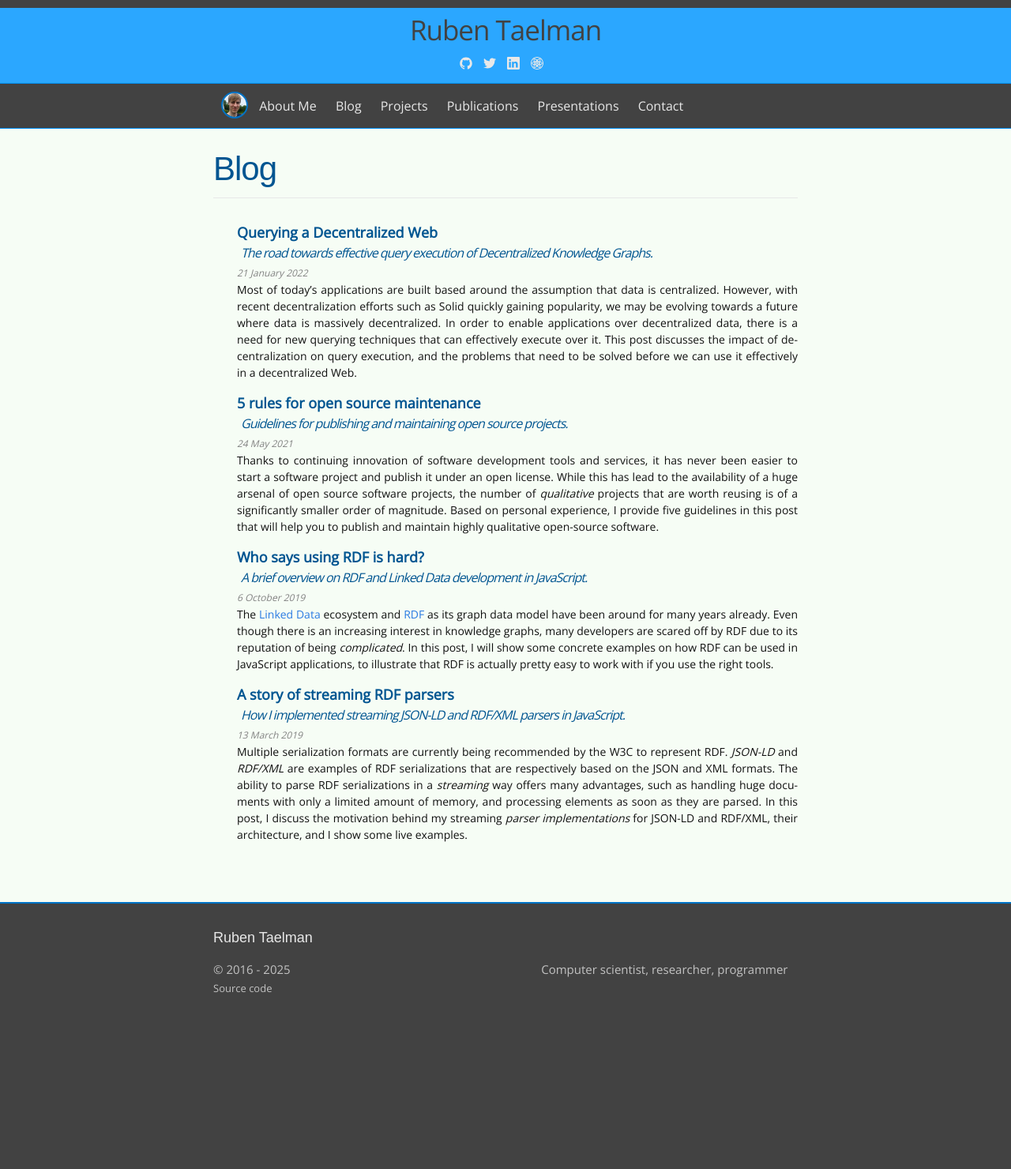
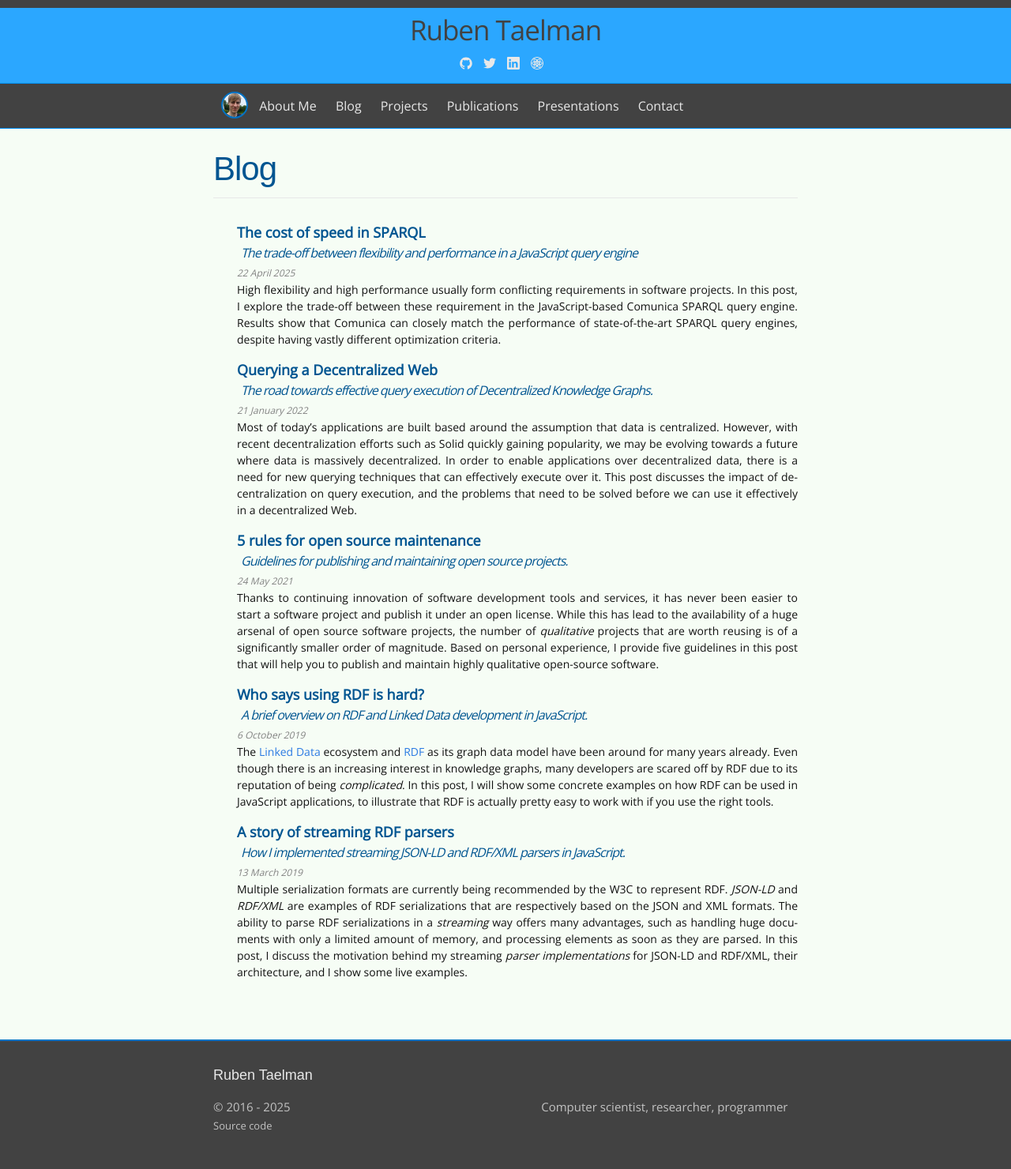
Before and after one commit to rubensworks/rubensworks.net, a Jekyll site: the page built from blog.md, in a window 1280 px wide. Shown: the whole page at 79% size. Built offline with Jekyll 4.4.1, drawn with Linux system fonts in a browser that asks for light colours; some web fonts are replaced; before the commit the page ends 1306 px from its top, so only the background shows below that; some of the changed lines change nothing that is shown.

Commit message:
Add blog post on The cost of speed in SPARQL

```diff
--- /dev/null
+++ b/_posts/2025-04-22-cost-speed-sparql.markdown
@@ -0,0 +1,219 @@
+---
+layout:      post
+categories:  blog
+tags:        [ querying, javascript, modular, knowledge graphs, rdf, linked data ]
+comments:    true
+title:       "The cost of speed in SPARQL"
+subtitle:    "The trade-off between flexibility and performance in a JavaScript query engine"
+date:        2025-04-22 10:00:00 +0100
+feature_img: /img/blog/red-car-sunset.jpg
+---
+<p class="post-abstract" markdown="1">
+High flexibility and high performance usually form conflicting requirements in software projects.
+In this post, I explore the trade-off between these requirement in the JavaScript-based Comunica SPARQL query engine.
+Results show that Comunica can closely match the performance of state-of-the-art SPARQL query engines, despite having vastly different optimization criteria.
+</p>
+<!--more-->
+
+In this post, I want to share some development insights about the [Comunica](https://comunica.dev/) query engine,
+which I started developing in 2017, and has been evolving ever since.
+This post starts by discussing the motivations of Comunica,
+and what its primary optimization criteria are.
+Next, the reasons for using JavaScript are discussed.
+Finally, some results are presented about the performance of Comunica compared to state of the art SPARQL query engines.
+
+<img src="/img/blog/red-car-sunset.png" alt="Red car driving into the sunset" class="feature-img" />
+
+<p>
+<center><em>Going fast is only one of many optimization criteria that matter</em></center>
+</p>
+
+## Building a modular query engine for the Web
+
+Back in 2018, Comunica was introduced to the scientific community through a [research article at the ISWC conference](https://comunica.github.io/Article-ISWC2018-Resource/).
+In this article, Comunica was introduced as a framework for querying across *federations of Knowledge Graphs that are spread across the Web*,
+even if these Knowledge Graphs are hosted through different *heterogeneous APIs*.
+In addition, it was designed to be *flexible for researchers* to easily implement and compare different query algorithms through a highly modular architecture.
+
+Today, these are still the primary motivations, as they are [highlighted as such on the Comunica homepage](https://comunica.dev/).
+One thing that has changed, is that while originally Comunica was only targeted at researchers,
+Comunica has also been gaining increasing adoption outside of the research community.
+For this reason, the [Comunica Association](https://comunica.dev/association/) was launched in 2022
+as a non-profit organization to ensure the long-term maintenance and development of Comunica.
+As such, Comunica now aims to be flexible for all kinds of users,
+while at the same time being ready for practical use.
+
+## Why JavaScript?
+
+A common question I get when discussing the motivations behind Comunica is *"Why JavaScript? Isn't it slow?"*.
+While this is a loaded question, the answer is a bit nuanced.
+Besides performance, there are other –possibly conflicting– requirements that must be taken into account.
+For Comunica, we have the following requirements that are relevant for choosing a programming language:
+
+1. Execution in Web applications
+2. Flexibility and high developer producivity
+3. Good performance
+
+For the first requirement, we consider both client-side applications in the Web browser and server-side applications on Web servers.
+While execution in Web browsers has long restricted once's choice in programming language to JavaScript,
+[WebAssembly](https://webassembly.org/) in recent years established itself to allow other programming languages to be ported to the browser as well.
+While it promises higher performance than JavaScript, it still has some limitations such as
+not being able to access the DOM, and
+[having strict memory bounds](https://github.com/WebAssembly/design/issues/1397).
+For data-intensive applications that require interaction with the DOM through JavaScript,
+data needs to be transfered from WebAssembly-land to JavaScript-land,
+[which can become expensive](https://libstore.ugent.be/fulltxt/RUG01/003/063/185/RUG01-003063185_2022_0001_AC.pdf).
+Neverheless, these limitations may be resolved in the future.
+So in this regard, any language that can be compiled to WebAssembly could become a valid alternative.
+
+For the requirements of flexibility and fast development,
+scripting languages such as JavaScript, PHP, Python, and Ruby are highly popular.
+Most scripting languages are dynamically typed,
+which allows the developer to spend less time of typing out explicit type declarations.
+Furthermore, scripting languages are interpreted or JIT compiled,
+which allows developers to quickly make changes to code without being blocked by long compilation times.
+This also allows developers to more easily debug code,
+as they can even make temporary changes in the source code of libraries they depend on,
+which is hard to do when working with compiled languages.
+Finally, scripting languages tend to allow both object-oriented and functional programming paradigms,
+to give further flexibility to developers.
+
+Good performance is important for Comunica,
+but it's placed at position 3 in the list of requirements.
+Since high performance tends to conflict with the other requirements, we have to make trade-offs between them.
+This means that given the needs for execution in Web applications, flexibility, and fast development,
+we must achieve a level performance that is as high as possible.
+
+Given all these requirements, I consider JavaScript runtimes as the perfect solution.
+First, JavaScript has been specifically designed for running in Web environments,
+and since the introduction of runtime environments such as [Node.js](https://nodejs.org/),
+JavaScript can run *anywhere*, even outside of the browser.
+Second, since it runs directly from source files,
+it excels in high developer producivity.
+And if your project reaches a certain size, you can consider introducing [TypeScript](https://www.typescriptlang.org/) to get type-safety when needed.
+Third, since the introduction of the [V8 engine](https://v8.dev/),
+JavaScript execution has become [*extremely fast*](https://v8.dev/blog/10-years)
+thanks to its JIT compilation.
+This is in contrast to the old days, when JavaScript execution used to be very slow due to all engines being purely interpreter-based.
+While JIT code will never be as fast as fully compiled code,
+it can get very close with some [basic understanding of the optimizing compilers in JIT engines](https://www.youtube.com/watch?v=XAqIpGU8ZZk).
+
+## What is the impact on performance?
+
+While the requirements of Web execution and high developer productivity are considered more important than performance for Comunica,
+the question rises as to how performant we can get based on these restrictions?
+
+To answer this question, one would to have to implement algorithmically identical versions of the same software in different languages, which is difficult to near impossible.
+What we can do instead, is compare Comunica against similar query engines, and run identical query workloads over them.
+Unfortunately, no production-ready equivalents to Comunica currently exist that are able to perform federated queries over heterogeneous APIs.
+The closest we can get, is to compare Comunica to SPARQL engines that are designed for a single data store in a centralized setting.
+While querying with Comunica in a centralized setting is possible,
+it's archicture is optimized for federation over remote sources,
+so Comunica will inherently at a disadvantage.
+For example, Comunica optimizes for early result arrival times through [pipelining](https://www.geeksforgeeks.org/pipeline-in-query-processing-in-dbms/), as opposed to fast complete results.
+While the former is more useful in a distributed environment, the latter is often preferred in a centralized setting.
+Furthermore, Comunica has a modular plug-and-play architecture in which modules are loosely coupled,
+which defers selection of relevant actors to process each operator to execution time.
+This can come with performance overhead compared to more tighly coupled architectures.
+
+### Experimental setup
+
+To perform this comparison,
+I ran both the [Berlin SPARQL benchmark](http://wbsg.informatik.uni-mannheim.de/bizer/berlinsparqlbenchmark/)
+and the [WatDiv benchmark](https://dsg.uwaterloo.ca/watdiv/) at multiple scales.
+The following engines were compared:
+
+- [Comunica Memory](https://github.com/comunica/comunica/tree/master/engines/query-sparql#readme) (`@comunica/query-sparql` v4.3.0) using [in-memory triple store](https://github.com/rubensworks/rdf-stores.js).
+- [Comunica HDT](https://github.com/comunica/comunica-feature-hdt/tree/master/engines/query-sparql-hdt#readme) (`@comunica/query-sparql-hdt` v4.0.2) using an [HDT-based triple store](https://www.rdfhdt.org/).
+- [Jena Fuseki](https://jena.apache.org/) (v4.8.0): A Java-based engine.
+- [Blazegraph](https://blazegraph.com/) (v2.1.5): A Java-based engine.
+- [GraphDB](https://graphdb.ontotext.com/) (v10.6.4): A Java-based engine.
+- [Virtuoso](https://vos.openlinksw.com/owiki/wiki/VOS/VOSSPARQL) (v7.2.14): An engine that translates SPARQL queries to SQL.
+- [Oxigraph](https://github.com/oxigraph/oxigraph) (v0.4.9): A Rust-based engine.
+- [QLever](https://github.com/ad-freiburg/qlever/) ([22 February 2025](https://github.com/ad-freiburg/qlever/commit/8fe0642)): A C++-based engine.
+
+In contrast to all other approaches, Comunica does not ship with a dedicated persisted triple store,
+but an [in-memory triple store](https://github.com/rubensworks/rdf-stores.js) or an external [HDT file](https://www.rdfhdt.org/) could be plugged in.
+All experiments were executed on a 64-bit Ubuntu 14.04 machine with 128 GB of memory and a 24-core 2.40 GHz CPU,
+and are [fully reproducible](https://github.com/comunica/Experiments-Centralized).
+All experiments were preceded with a warmup of five runs,
+and all execution times were averaged over ten runs.
+
+### BSBM Results
+
+Below, execution times can be found for the Berlin SPARQL benchmark for an increasing dataset scale.
+QLever is not included in this benchmark, since the BSBM benchmark runner requests results as SPARQL/XML,
+which was not supported by QLever at the time of writing.
+Query 6 is not included, because it was removed from the benchmark.
+Query 7 is also not included, as it uses the <code>DESCRIBE</code> keyword, which is not normatively defined in the SPARQL specification, so different engines can have different implementations, leading to performance differences.
+For the largest BSBM scale that was run (100K), Comunica-Memory is not included due to memory issues.
+
+<div class="plot">
+	<div class="plot-figures">
+		<div><img src="/img/blog/cost-benefit-query-engine-js/bsbm-1k/plot_small.svg" alt="BSBM 1k small" /></div>
+		<div><img src="/img/blog/cost-benefit-query-engine-js/bsbm-1k/plot_large.svg" alt="BSBM 1k large" /></div>
+	</div>
+<strong>Figure 1</strong>: BSBM with 1K resources (0,35M triples).
+</div>
+
+<div class="plot">
+		<div class="plot-figures">
+			<div><img src="/img/blog/cost-benefit-query-engine-js/bsbm-10k/plot_small.svg" alt="BSBM 10k small" /></div>
+			<div><img src="/img/blog/cost-benefit-query-engine-js/bsbm-10k/plot_large.svg" alt="BSBM 10k large" /></div>
+		</div>
+<strong>Figure 2</strong>: BSBM with 10K resources (3,5M triples).
+</div>
+
+<div class="plot">
+		<div class="plot-figures">
+			<div><img src="/img/blog/cost-benefit-query-engine-js/bsbm-100k/plot_small.svg" alt="BSBM 100k small" /></div>
+			<div><img src="/img/blog/cost-benefit-query-engine-js/bsbm-100k/plot_large.svg" alt="BSBM 100k large" /></div>
+		</div>
+<strong>Figure 3</strong>: BSBM with 100K resources (35M triples).
+</div>
+
+### WatDiv Results
+
+Below, execution times can be found for the WatDiv benchmark for an increasing dataset scale.
+For the largest WatDiv scale that was run (100K), Comunica-Memory is not included due to memory issues.
+
+<div class="plot">
+		<div class="plot-figures">
+			<div><img src="/img/blog/cost-benefit-query-engine-js/watdiv-10/plot_small.svg" alt="WatDiv 10 small" /></div>
+			<div><img src="/img/blog/cost-benefit-query-engine-js/watdiv-10/plot_large.svg" alt="WatDiv 10 large" /></div>
+		</div>
+<strong>Figure 4</strong>: WatDiv at scale 10 (1M triples).
+</div>
+
+<div class="plot">
+		<div class="plot-figures">
+			<div><img src="/img/blog/cost-benefit-query-engine-js/watdiv-100/plot_small.svg" alt="WatDiv 100 small" /></div>
+			<div><img src="/img/blog/cost-benefit-query-engine-js/watdiv-100/plot_medium.svg" alt="WatDiv 100 medium" /></div>
+			<div><img src="/img/blog/cost-benefit-query-engine-js/watdiv-100/plot_large.svg" alt="WatDiv 100 large" /></div>
+		</div>
+<strong>Figure 5</strong>: WatDiv at scale 100 (10M triples).
+</div>
+
+### Discussion
+
+Despite Comunica being designed for querying over remote sources,
+and prioritizing flexibility over performance,
+it still performs reasonably well in a centralized setting.
+While it is not the goal of Comunica to outperform engines that focus on a centralized dataset,
+it manages to perform similar to Java-based engines on most queries.
+Fully compiled engines such as Oxigraph and QLever mostly (but not always) outperform Comunica and Java-based engines.
+
+For larger dataset sizes (10M-35M triples), Comunica starts experiencing overhead from data crossing the V8/C++ barrier
+when requesting large numbers of intermediate results from HDT.
+At these dataset scales, a dedicated persisted triple store for Comunica could avoid this overhead.
+But this is currently not part of the roadmap.
+
+In general, the JavaScript-based Comunica engine can perform similar to Java-based engines,
+despite Java benefiting from compilation source code to byte code (after which JIT compilation occurs to machine code),
+while JavaScript runtimes do JIT compilation from source to machine code.
+In a general sense, this indicates that the JIT of the V8 engine appears to lead to similar levels of performance as the JIT of Java runtimes.
+But if high performance is absolutely critical, then no JIT environment can beat a fully compiled engine (such as Oxigraph and QLever) on average.
+
+In summary, this analysis shows that despite Comunica's focus on execution over decentralized environments, with high flexibility, and high developer productivity,
+overall performance is still very comparable to state-of-the-art engines that focus on a centralized setting.
+So while there is certainly a cost that comes with flexibility and modularity, the impact on performance appears to be more limited than one would initially expect.
--- a/_sass/_layout.scss
+++ b/_sass/_layout.scss
@@ -739,3 +739,34 @@ figure {
     }
   }
 }
+
+/**
+ * Experiments
+ */
+.plot {
+	width: 100%;
+	margin: 5px 0 5px 0;
+
+	.plot-figures {
+		display: flex;
+		flex-direction: row;
+		align-items: stretch;
+		justify-content: center;
+		div {
+			display: flex;
+			align-items: stretch;
+			img {
+				height: 100%;
+				width: auto;
+				object-fit: cover;
+				display: block;
+			}
+		}
+	}
+
+	text-align: center;
+	font-size: 11px;
+	strong {
+		text-decoration: underline;
+	}
+}
```
Also changed, not shown: img/blog/cost-benefit-query-engine-js/bsbm-100k/plot_large.svg (added), img/blog/cost-benefit-query-engine-js/bsbm-100k/plot_small.svg (added), img/blog/cost-benefit-query-engine-js/bsbm-10k/plot_large.svg (added), img/blog/cost-benefit-query-engine-js/bsbm-10k/plot_small.svg (added), img/blog/cost-benefit-query-engine-js/bsbm-1k/plot_large.svg (added), img/blog/cost-benefit-query-engine-js/bsbm-1k/plot_small.svg (added), img/blog/cost-benefit-query-engine-js/watdiv-10/plot_large.svg (added), img/blog/cost-benefit-query-engine-js/watdiv-10/plot_small.svg (added), img/blog/cost-benefit-query-engine-js/watdiv-100/plot_large.svg (added), img/blog/cost-benefit-query-engine-js/watdiv-100/plot_medium.svg (added), img/blog/cost-benefit-query-engine-js/watdiv-100/plot_small.svg (added), img/blog/red-car-sunset.png (added).
